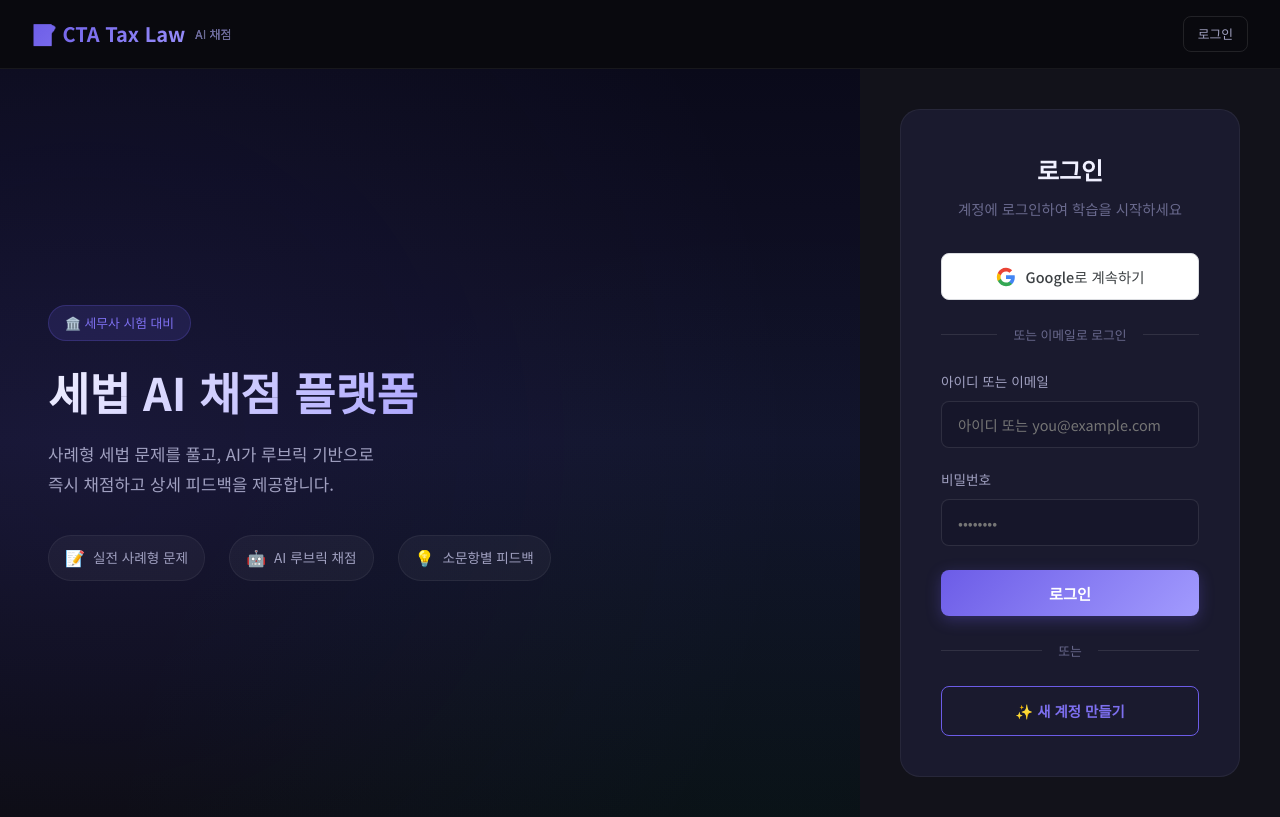
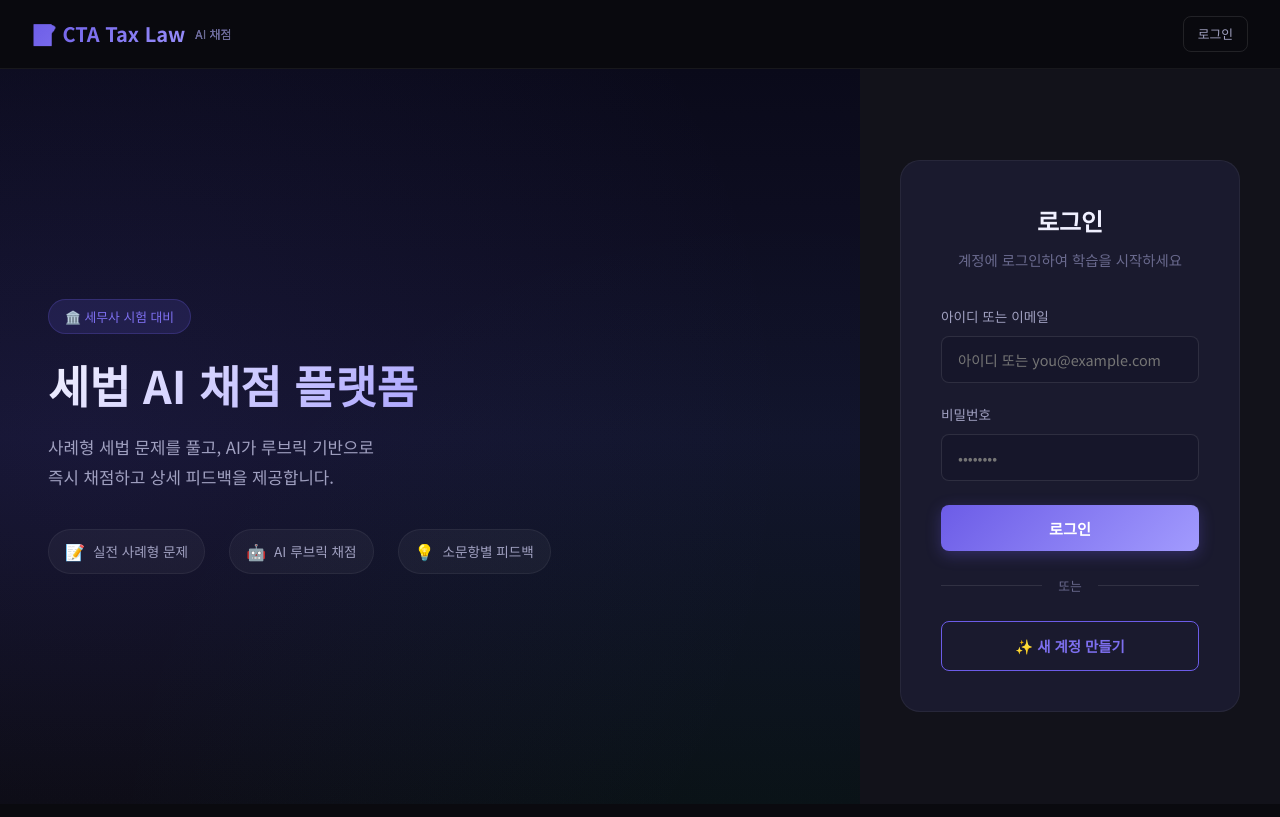
Before and after one commit to cntrl0713-lab/CTA_tax_law, a Next.js app: page /login in a window 1280 px wide. Built offline with nearby package versions, Linux system fonts and the light colour scheme; no server answers.

Commit message:
feat: 구글 로그인 기능 제거 (OAuth 연동 버튼, 컴포넌트, 관련 CSS 삭제)

```diff
--- a/src/app/globals.css
+++ b/src/app/globals.css
@@ -918,38 +918,3 @@ a {
     padding: 24px;
   }
 }
-
-/* ── Google 로그인 버튼 ── */
-.btn-google {
-  display: flex;
-  align-items: center;
-  justify-content: center;
-  gap: 10px;
-  width: 100%;
-  padding: 12px 20px;
-  background: #ffffff;
-  border: 1px solid #dadce0;
-  border-radius: var(--radius-sm);
-  color: #3c4043;
-  font-family: var(--font-family);
-  font-size: 0.9rem;
-  font-weight: 500;
-  cursor: pointer;
-  transition: all 0.2s ease;
-}
-
-.btn-google:hover {
-  background: #f7f8f8;
-  border-color: #c6c6c6;
-  box-shadow: 0 2px 8px rgba(0, 0, 0, 0.1);
-  transform: translateY(-1px);
-}
-
-.btn-google:active {
-  background: #eeeeee;
-  transform: translateY(0);
-}
-
-.google-icon {
-  flex-shrink: 0;
-}
--- a/src/app/login/page.tsx
+++ b/src/app/login/page.tsx
@@ -1,6 +1,5 @@
 import Link from 'next/link'
 import { login } from './actions'
-import GoogleLoginButton from '@/components/GoogleLoginButton'
 
 export default async function LoginPage({
     searchParams,
@@ -50,13 +49,6 @@ export default async function LoginPage({
                         <div className="form-message success">{params.message}</div>
                     )}
 
-                    {/* Google 로그인 버튼 */}
-                    <GoogleLoginButton />
-
-                    <div className="login-divider">
-                        <span>또는 이메일로 로그인</span>
-                    </div>
-
                     <form>
                         <div className="form-group">
                             <label className="form-label" htmlFor="email">
--- a/src/components/GoogleLoginButton.tsx
+++ /dev/null
@@ -1,43 +0,0 @@
-'use client'
-
-import { createClient } from '@/lib/supabase/client'
-
-export default function GoogleLoginButton() {
-    const handleGoogleLogin = async () => {
-        const supabase = createClient()
-        await supabase.auth.signInWithOAuth({
-            provider: 'google',
-            options: {
-                redirectTo: `${window.location.origin}/auth/callback`,
-            },
-        })
-    }
-
-    return (
-        <button
-            type="button"
-            className="btn-google"
-            onClick={handleGoogleLogin}
-        >
-            <svg className="google-icon" viewBox="0 0 24 24" width="20" height="20">
-                <path
-                    d="M22.56 12.25c0-.78-.07-1.53-.2-2.25H12v4.26h5.92a5.06 5.06 0 0 1-2.2 3.32v2.77h3.57c2.08-1.92 3.28-4.74 3.28-8.1z"
-                    fill="#4285F4"
-                />
-                <path
-                    d="M12 23c2.97 0 5.46-.98 7.28-2.66l-3.57-2.77c-.98.66-2.23 1.06-3.71 1.06-2.86 0-5.29-1.93-6.16-4.53H2.18v2.84C3.99 20.53 7.7 23 12 23z"
-                    fill="#34A853"
-                />
-                <path
-                    d="M5.84 14.09c-.22-.66-.35-1.36-.35-2.09s.13-1.43.35-2.09V7.07H2.18C1.43 8.55 1 10.22 1 12s.43 3.45 1.18 4.93l2.85-2.22.81-.62z"
-                    fill="#FBBC05"
-                />
-                <path
-                    d="M12 5.38c1.62 0 3.06.56 4.21 1.64l3.15-3.15C17.45 2.09 14.97 1 12 1 7.7 1 3.99 3.47 2.18 7.07l3.66 2.84c.87-2.6 3.3-4.53 6.16-4.53z"
-                    fill="#EA4335"
-                />
-            </svg>
-            Google로 계속하기
-        </button>
-    )
-}
```
